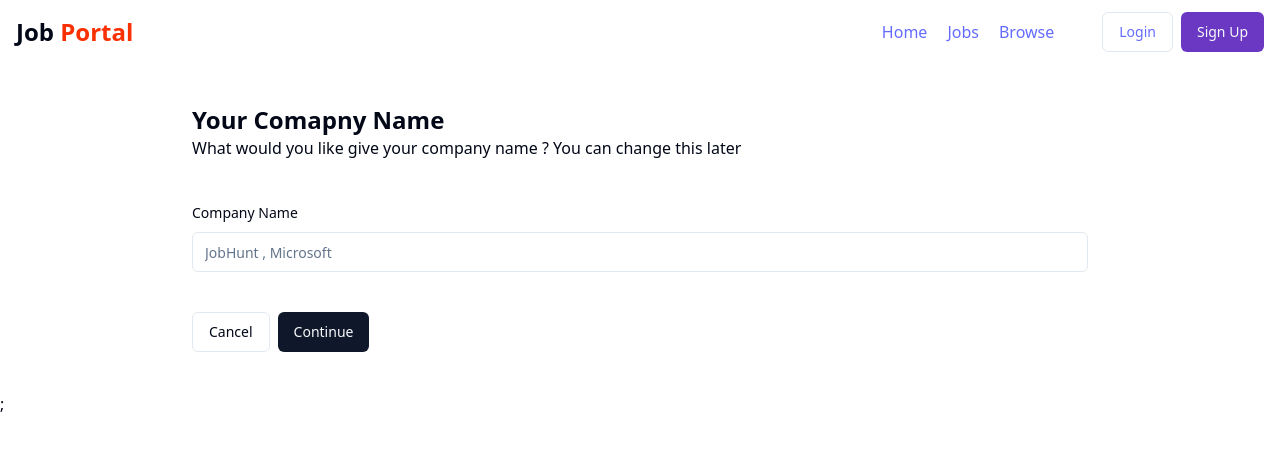
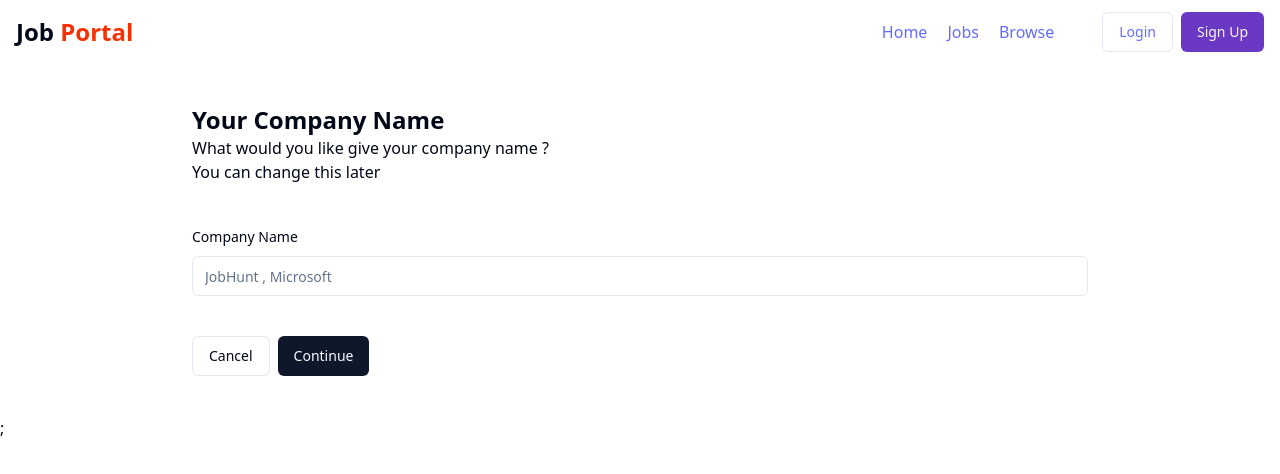
Before and after one commit to PARTH-THAPS/Job-Portal, a React (Vite) app in the folder Frontend/: page /admin/companies/create in a window 1280 px wide. Shown: the top 474 px of the page. Built offline with nearby package versions, Linux system fonts and the light colour scheme.

Commit message:
DATA SAVED

```diff
--- a/Frontend/admin/CompanyCreate.jsx
+++ b/Frontend/admin/CompanyCreate.jsx
@@ -44,10 +44,10 @@ export const CompanyCreate = () => {
       <Navbar />
       <div className="max-w-4xl mx-auto">
         <div className="my-10">
-          <h1 className="font-bold text-2xl">Your Comapny Name </h1>
+          <h1 className="font-bold text-2xl">Your Company Name </h1>
           <p>
-            What would you like give your company name ? You can change this
-            later
+            What would you like give your company name ?<br /> You can change
+            this later
           </p>
         </div>
 
```
